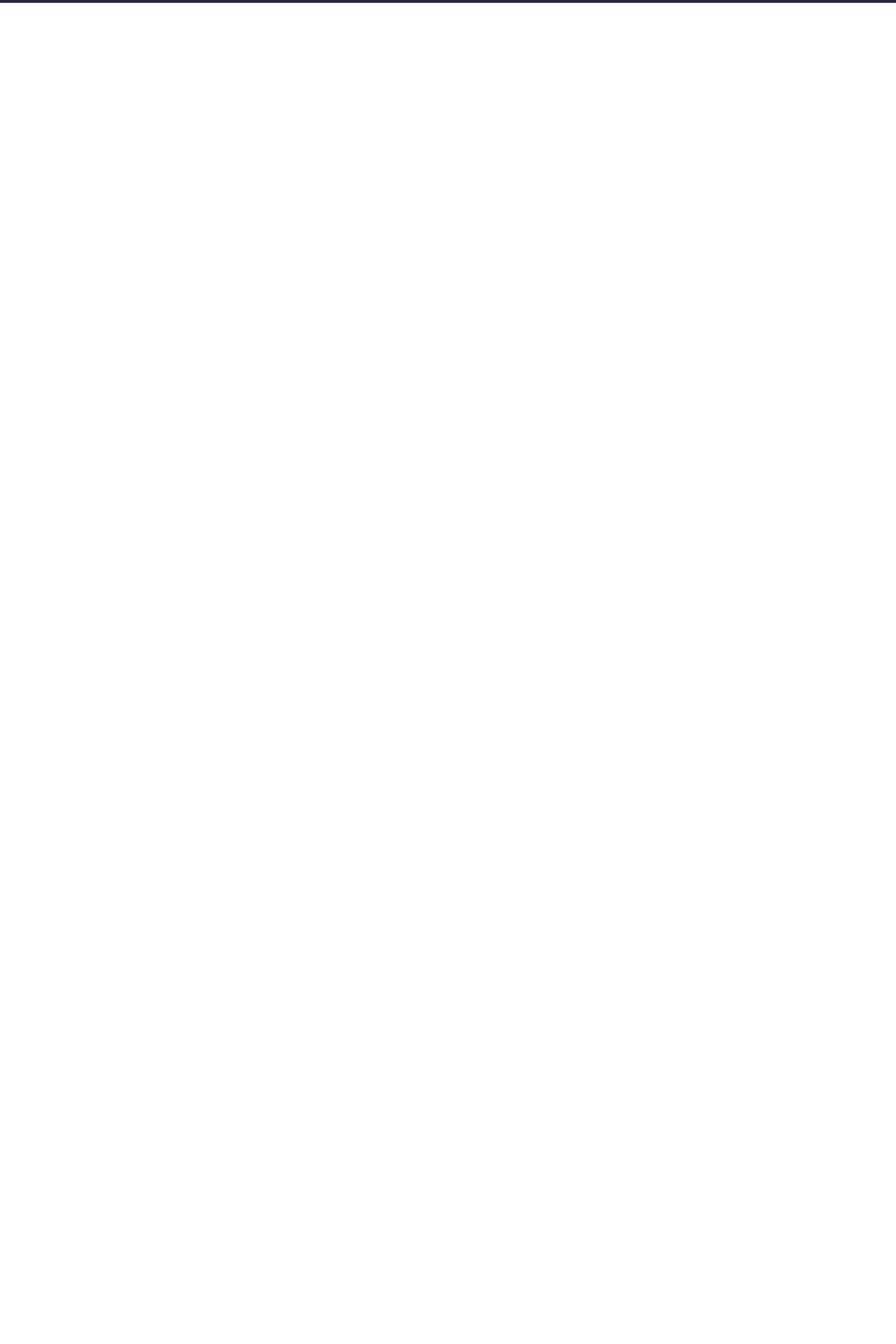
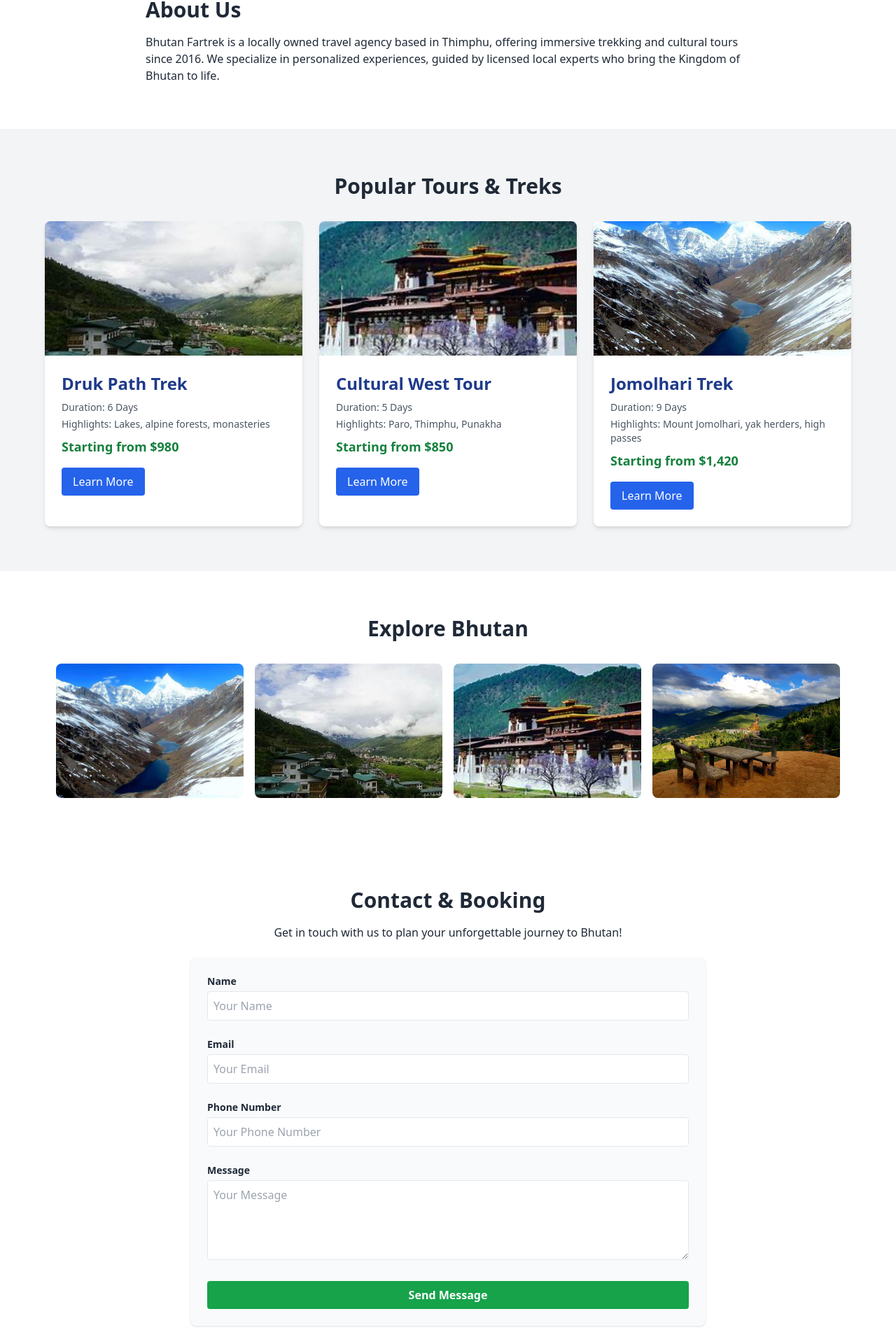
Before and after one commit to Gem460/bhutan-fartrek, a React (Vite) app: page / in a window 1280 px wide. Shown: the part 868-2788 px from the top of the page at 70% size. Before the commit the page ends 872 px from the top, so only its background shows below. Built offline with nearby package versions, Linux system fonts and the light colour scheme.

Commit message:
Fix social media links and ensure icons show

```diff
--- a/src/App.jsx
+++ b/src/App.jsx
@@ -1,5 +1,4 @@
 import React, { useState, useEffect } from "react";
-import { FaFacebook, FaInstagram, FaYoutube } from "react-icons/fa";
 import paro from './assets/images/paro.jpg';
 import punakha from './assets/images/punakha.jpg';
 import jomolhari from './assets/images/jomolhari.jpg';
@@ -48,28 +47,100 @@ export default function App() {
 
   return (
     <div className="font-sans bg-white text-gray-800 relative">
-      {/* Floating Social Icons */}
-      <div className="fixed top-1/3 left-0 z-50 flex flex-col space-y-4 pl-2">
-        <a href="https://facebook.com/bhutanfartrek" target="_blank" rel="noopener noreferrer" className="text-white bg-blue-600 p-2 rounded-r hover:bg-blue-700">
-          <FaFacebook size={24} />
-        </a>
-        <a href="https://instagram.com/bhutanfartrek" target="_blank" rel="noopener noreferrer" className="text-white bg-pink-500 p-2 rounded-r hover:bg-pink-600">
-          <FaInstagram size={24} />
-        </a>
-      </div>
-
-      {/* Hero Section */}
       <section className="h-screen w-full overflow-hidden relative text-white text-center flex flex-col justify-center items-center px-4">
-        <div className="absolute inset-0 bg-cover bg-center animate-slowPan transition-opacity duration-1000" style={{ backgroundImage: `url(${bgImages[bgIndex]})` }}></div>
+        <div
+          className="absolute inset-0 bg-cover bg-center animate-slowPan transition-opacity duration-1000"
+          style={{ backgroundImage: `url(${bgImages[bgIndex]})` }}
+        ></div>
         <div className="absolute inset-0 bg-black bg-opacity-50"></div>
         <div className="relative z-10">
           <h1 className="text-5xl md:text-6xl font-bold drop-shadow-lg">Bhutan Fartrek</h1>
           <p className="text-xl md:text-2xl mt-4">Trekking & Sightseeing in Bhutan since 2016</p>
-          <a href="#tours" className="mt-6 inline-block px-6 py-3 bg-yellow-400 text-black font-semibold rounded shadow hover:bg-yellow-300">View Packages</a>
+          <a href="#tours" className="mt-6 inline-block px-6 py-3 bg-yellow-400 text-black font-semibold rounded shadow hover:bg-yellow-300 smooth-scroll">View Packages</a>
         </div>
       </section>
 
-      {/* The rest of your existing sections (About, Tours, Gallery, Contact) remain unchanged... */}
+      <section className="py-16 px-4 max-w-4xl mx-auto" id="about">
+        <h2 className="text-3xl font-bold mb-4">About Us</h2>
+        <p>
+          Bhutan Fartrek is a locally owned travel agency based in Thimphu, offering
+          immersive trekking and cultural tours since 2016. We specialize in
+          personalized experiences, guided by licensed local experts who bring the
+          Kingdom of Bhutan to life.
+        </p>
+      </section>
+
+      <section className="bg-gray-100 py-16 px-4" id="tours">
+        <div className="max-w-6xl mx-auto">
+          <h2 className="text-3xl font-bold mb-8 text-center">Popular Tours & Treks</h2>
+          <div className="grid md:grid-cols-3 gap-6">
+            {tours.map((tour, idx) => (
+              <div key={idx} className="bg-white rounded-lg shadow-md overflow-hidden hover:shadow-lg transition-shadow">
+                <img src={tour.image} alt={tour.title} className="h-48 w-full object-cover" />
+                <div className="p-6">
+                  <h3 className="text-2xl font-bold mb-2 text-blue-900">{tour.title}</h3>
+                  <p className="text-sm text-gray-600 mb-1">Duration: {tour.days}</p>
+                  <p className="text-sm text-gray-600 mb-1">Highlights: {tour.highlights}</p>
+                  <p className="text-lg font-semibold text-green-700 mt-2">Starting from {tour.price}</p>
+                  <button onClick={() => setSelectedTour(tour)} className="mt-4 bg-blue-600 text-white px-4 py-2 rounded hover:bg-blue-500">Learn More</button>
+                </div>
+              </div>
+            ))}
+          </div>
+        </div>
+      </section>
+
+      {selectedTour && (
+        <div className="fixed inset-0 bg-black bg-opacity-50 flex justify-center items-center z-50">
+          <div className="bg-white p-6 rounded shadow-lg max-w-lg relative">
+            <button onClick={() => setSelectedTour(null)} className="absolute top-2 right-2 text-gray-700">✖</button>
+            <img src={selectedTour.image} alt={selectedTour.title} className="w-full h-48 object-cover rounded mb-4" />
+            <h3 className="text-2xl font-bold mb-2">{selectedTour.title}</h3>
+            <p className="text-gray-700 mb-2">{selectedTour.days}</p>
+            <p className="text-gray-700 mb-4">{selectedTour.description}</p>
+            <p className="text-lg font-semibold text-green-700">Price: {selectedTour.price}</p>
+          </div>
+        </div>
+      )}
+
+      <section className="py-16 px-4 max-w-6xl mx-auto" id="gallery">
+        <h2 className="text-3xl font-bold mb-8 text-center">Explore Bhutan</h2>
+        <div className="grid grid-cols-2 md:grid-cols-4 gap-4">
+          {[jomolhari, paro, punakha, bhutanView].map((img, i) => (
+            <img key={i} src={img} alt={`Bhutan view ${i + 1}`} className="rounded-lg object-cover h-48 w-full" />
+          ))}
+        </div>
+      </section>
+
+      <section className="py-16 px-4 max-w-3xl mx-auto" id="contact">
+        <h2 className="text-3xl font-bold mb-4 text-center">Contact & Booking</h2>
+        <p className="mb-6 text-center">Get in touch with us to plan your unforgettable journey to Bhutan!</p>
+        <form
+          action="https://formspree.io/f/yourformid"
+          method="POST"
+          className="grid gap-6 bg-gray-50 p-6 rounded-lg shadow"
+        >
+          <div>
+            <label className="block text-sm font-semibold mb-1" htmlFor="name">Name</label>
+            <input id="name" name="name" className="w-full border p-2 rounded" type="text" placeholder="Your Name" required />
+          </div>
+          <div>
+            <label className="block text-sm font-semibold mb-1" htmlFor="email">Email</label>
+            <input id="email" name="email" className="w-full border p-2 rounded" type="email" placeholder="Your Email" required />
+          </div>
+          <div>
+            <label className="block text-sm font-semibold mb-1" htmlFor="phone">Phone Number</label>
+            <input id="phone" name="phone" className="w-full border p-2 rounded" type="tel" placeholder="Your Phone Number" />
+          </div>
+          <div>
+            <label className="block text-sm font-semibold mb-1" htmlFor="message">Message</label>
+            <textarea id="message" name="message" className="w-full border p-2 rounded" placeholder="Your Message" rows="4" required></textarea>
+          </div>
+          <button type="submit" className="bg-green-600 text-white px-6 py-2 rounded hover:bg-green-500 font-semibold">
+            Send Message
+          </button>
+        </form>
+      </section>
 
       <footer className="text-center py-6 bg-gray-800 text-white">
         &copy; {new Date().getFullYear()} Bhutan Fartrek. All rights reserved.
```
